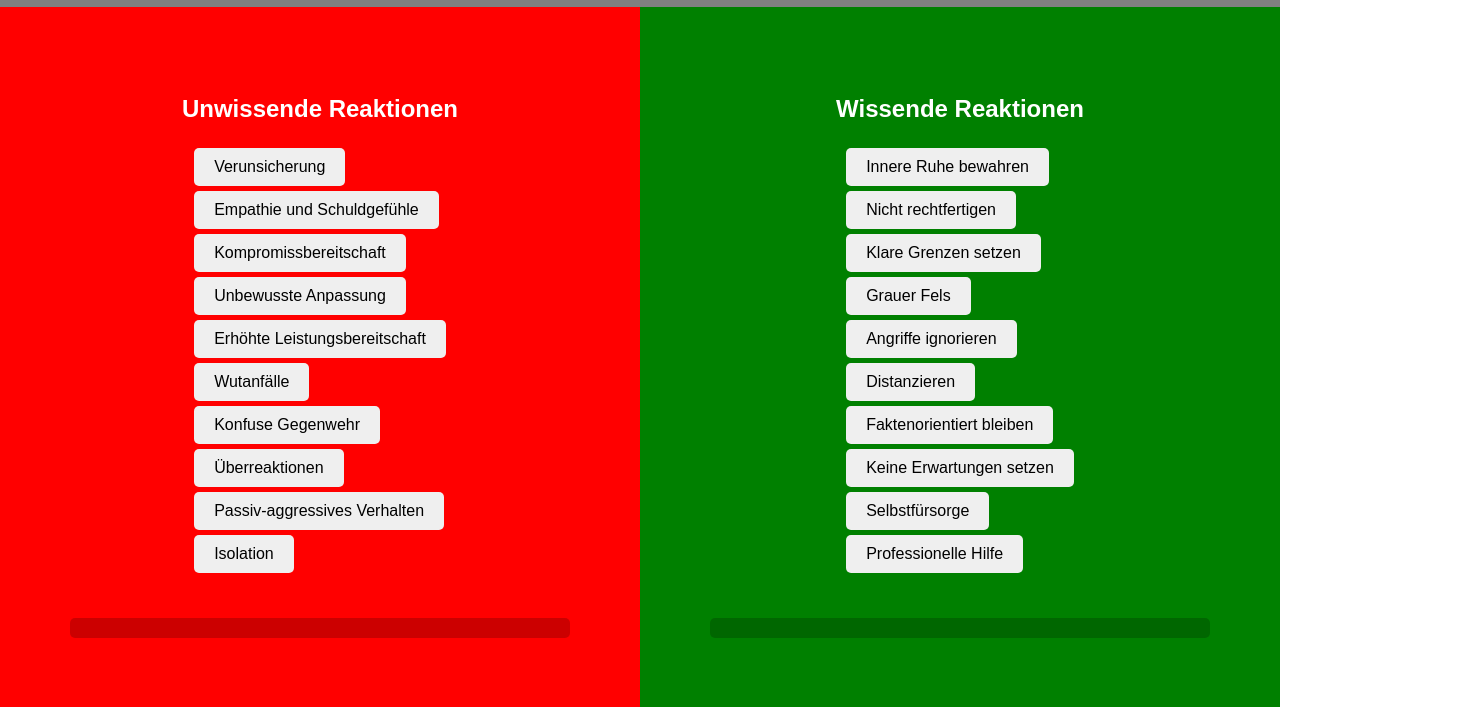
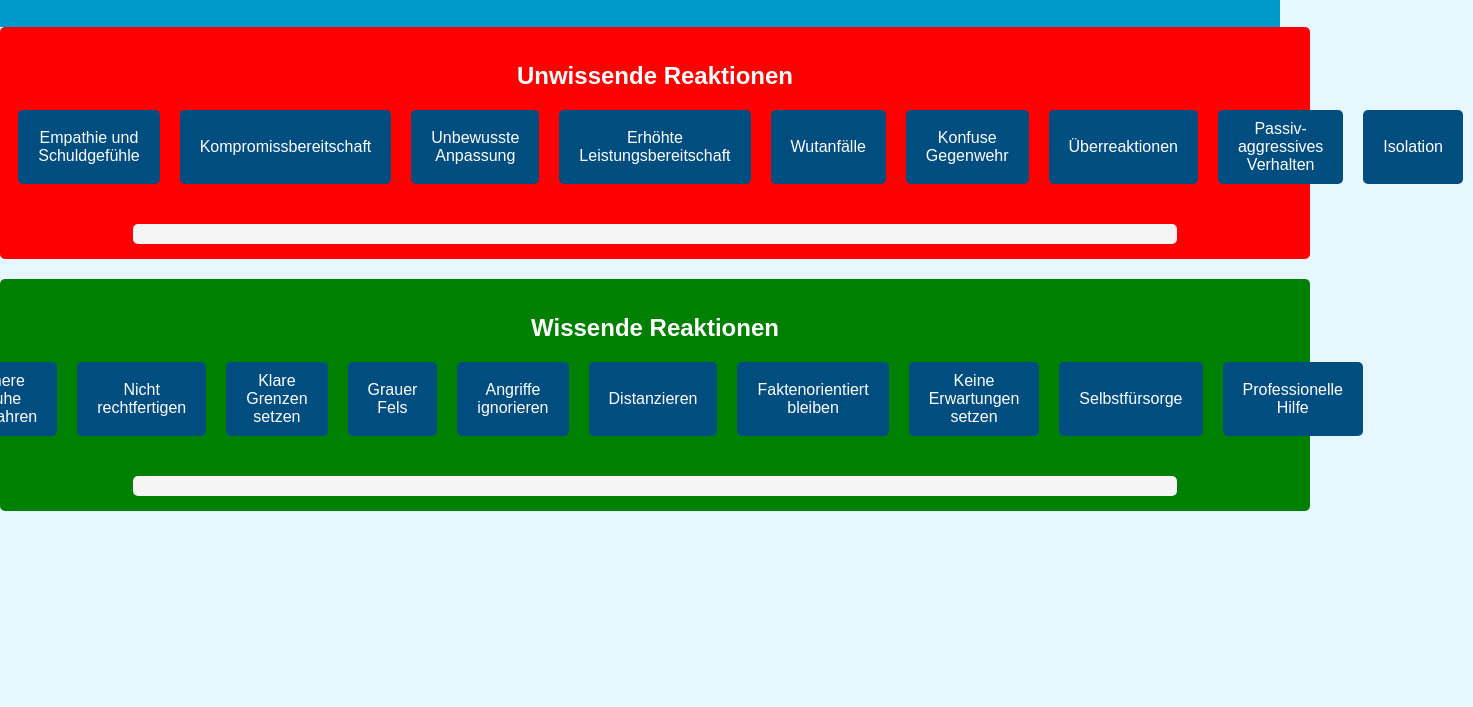
Before and after one commit to letheworldbechill/Ischs-nid-w-rt, a plain HTML site: page index.html in a window 1280 px wide. Shown: the part 93-800 px from the top of the page, 1473 px wide, since content can reach past the window. Drawn offline with Linux system fonts and the light colour scheme.

Commit message:
Update styles.css

```diff
--- a/styles.css
+++ b/styles.css
@@ -1,66 +1,146 @@
+/* Allgemeine Stile */
 body {
+    font-family: Arial, sans-serif;
     margin: 0;
-    font-family: Arial, sans-serif;
+    padding: 0;
+    background-color: #E6F7FF;
+    color: #333333;
     display: flex;
     flex-direction: column;
-    height: 100vh;
+    min-height: 100vh;
 }
 
+/* Header */
 header {
-    background-color: gray;
+    text-align: center;
+    padding: 20px;
+    background-color: #0099CC;
     color: white;
-    padding: 10px;
-    text-align: center;
 }
 
-main {
+/* Navigation */
+nav {
     display: flex;
-    flex: 1;
+    justify-content: center;
+    margin: 20px 0;
 }
 
-section {
+nav button {
+    margin: 0 10px;
+    padding: 10px 20px;
+    background-color: #004D80;
+    color: white;
+    border: none;
+    border-radius: 5px;
+    cursor: pointer;
+    font-size: 16px;
+}
+
+nav button:hover {
+    background-color: #0073E6;
+}
+
+/* Hauptinhalt */
+#app-content {
+    padding: 20px;
+    background-color: white;
+    margin: 0 auto;
+    max-width: 800px;
+    border-radius: 10px;
+    box-shadow: 0 4px 6px rgba(0, 0, 0, 0.1);
     flex: 1;
     display: flex;
     flex-direction: column;
-    justify-content: center;
     align-items: center;
-    padding: 20px;
+}
+
+/* Sektionen innerhalb des Hauptinhalts */
+section {
+    width: 100%;
+    display: flex;
+    flex-direction: column;
+    align-items: center;
+    padding: 20px 0;
+}
+
+/* Spezifische Abschnitte */
+#unwissend, #wissend {
+    width: 100%;
+    padding: 15px;
+    margin-bottom: 20px;
+    border-radius: 5px;
+    color: white;
+    text-align: center;
 }
 
 #unwissend {
     background-color: red;
-    color: white;
 }
 
 #wissend {
     background-color: green;
+}
+
+/* Button-Container */
+.button-container {
+    display: flex;
+    justify-content: center;
+    margin-bottom: 20px;
+}
+
+.button-container button {
+    margin: 0 10px;
+    padding: 10px 20px;
+    background-color: #004D80;
+    color: white;
+    border: none;
+    border-radius: 5px;
+    cursor: pointer;
+    font-size: 16px;
+}
+
+.button-container button:hover {
+    background-color: #0073E6;
+}
+
+/* Textfelder innerhalb der Abschnitte */
+#unwissend-text, #wissend-text {
+    width: 80%;
+    padding: 10px;
+    margin-top: 20px;
+    font-size: 16px;
+    background-color: #F5F5F5;
+    border-radius: 5px;
+    text-align: center;
+}
+
+/* Footer */
+footer {
+    text-align: center;
+    padding: 10px;
+    background-color: #004D80;
     color: white;
 }
 
-.button-container {
-    margin-bottom: 20px;
+/* Zusätzliche Elemente (falls benötigt) */
+textarea {
+    width: 100%;
+    padding: 10px;
+    margin: 10px 0;
+    border-radius: 5px;
+    border: 1px solid #D9D9D9;
+    font-size: 16px;
 }
 
-button {
-    display: block;
-    margin: 5px;
-    padding: 10px 20px;
-    font-size: 16px;
-    border: none;
-    cursor: pointer;
+ul {
+    list-style-type: none;
+    padding: 0;
+    width: 100%;
+}
+
+ul li {
+    margin: 5px 0;
+    padding: 10px;
+    background-color: #F5F5F5;
     border-radius: 5px;
 }
-
-button:hover {
-    background-color: rgba(255, 255, 255, 0.2);
-}
-
-#unwissend-text, #wissend-text {
-    margin-top: 20px;
-    font-size: 16px;
-    background: rgba(0, 0, 0, 0.2);
-    padding: 10px;
-    border-radius: 5px;
-    width: 80%;
-    text-align: center;
-}
```
